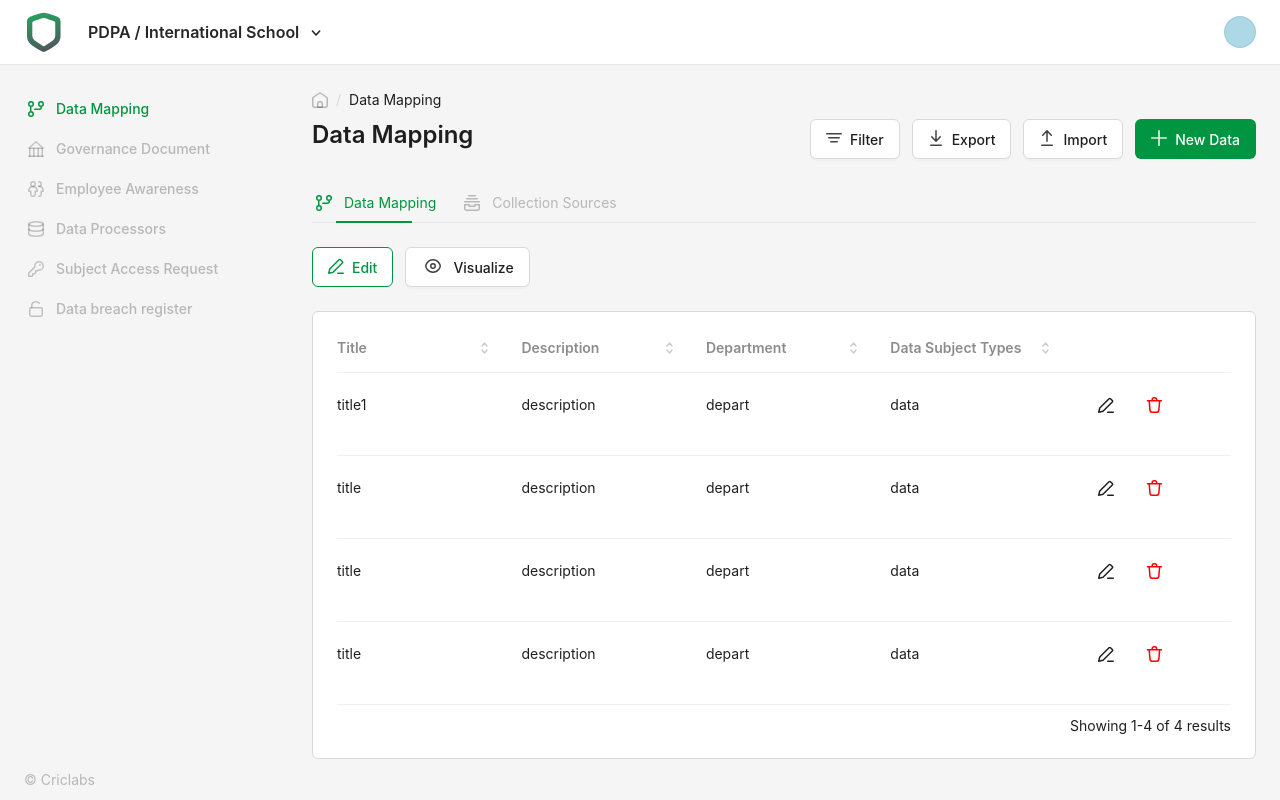
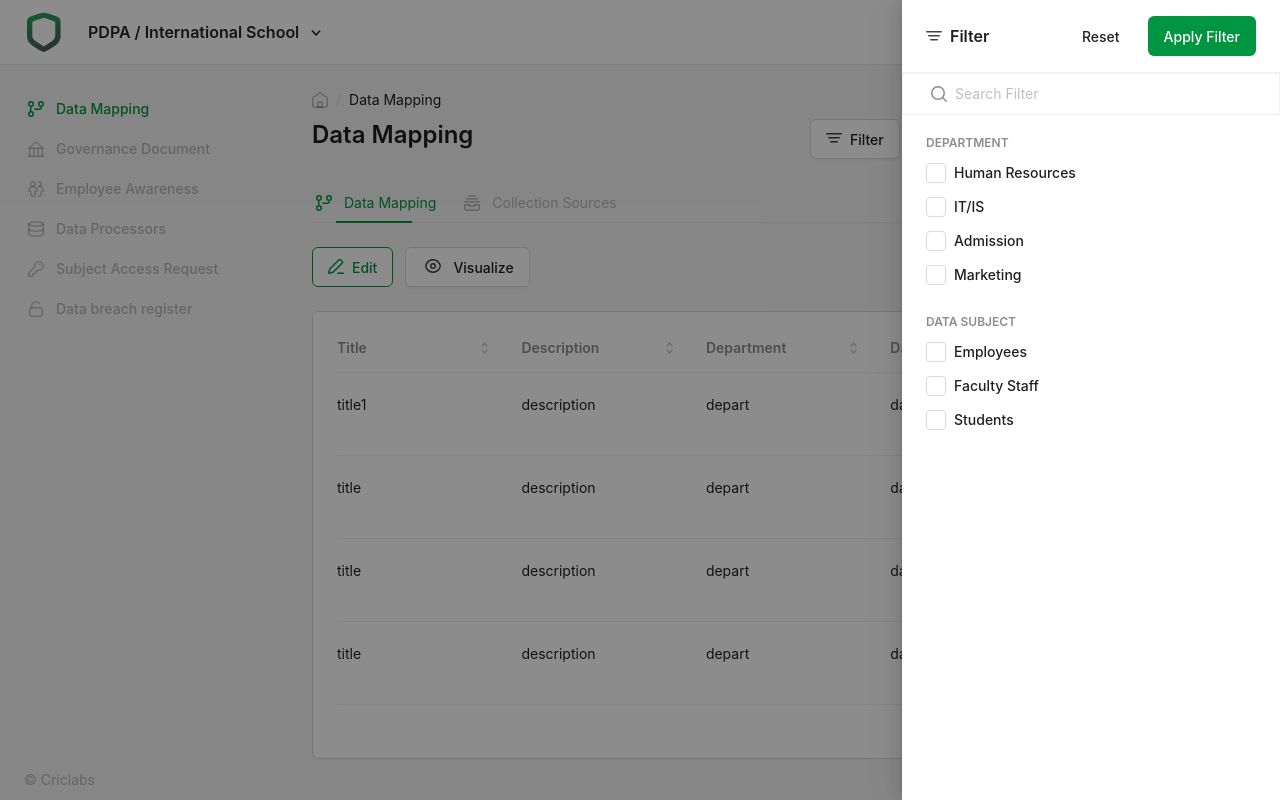
Before and after one commit to volkswg/criclabs-code-challenge, a Next.js app: page /data-mapping in a window 1280 px wide. Both pictures are taken after a click on the button "Filter". Built offline with nearby package versions, Linux system fonts and the light colour scheme.

Commit message:
feat: [FE] create data filter form

```diff
--- /dev/null
+++ b/src/app/data-mapping/content/data-filter-form/data-filter-form.module.css
@@ -0,0 +1,35 @@
+.LabelStyle {
+  font-size: 12px;
+  font-weight: 600;
+  line-height: 20px;
+  color: #00000073;
+}
+
+.CheckboxLabelStyle {
+  font-weight: 500;
+  font-size: 14px;
+  line-height: 22px;
+}
+
+.SearchInput {
+  border-color: #0f172a0f;
+  padding: 8px var(--viewportPaddingH);
+  border-radius: 0;
+  outline: none;
+}
+
+.SearchInput:hover,
+.SearchInput:focus,
+.SearchInput:focus-within {
+  border-color: #0f172a0f;
+}
+
+.ContentContainer {
+  padding: 16px var(--viewportPaddingH);
+}
+
+@media screen and (max-width: 576px) {
+  .ContentContainer {
+    padding: 16px var(--xsViewportPaddingH);
+  }
+}
--- /dev/null
+++ b/src/app/data-mapping/content/data-filter-form/index.tsx
@@ -0,0 +1,89 @@
+'use client';
+import React from 'react';
+import { Form, Checkbox, Flex, Input, FormInstance } from 'antd';
+import { DataSubjectTypeType, DepartmentType } from '@/interfaces/data';
+import { DataMappingFilterType } from '@/interfaces/filter';
+import SearchIcon from '../../../../../public/static/search-icon.svg';
+import style from './data-filter-form.module.css';
+
+interface DataFilterFormProps {
+  form: FormInstance;
+  departmentDataList: DepartmentType[];
+  dataSubjectTypeDataList: DataSubjectTypeType[];
+  onApplyFilter?: (filters: DataMappingFilterType) => void;
+}
+
+type FieldType = {
+  searchText: string;
+  department: number[];
+  dataSubjectType: number[];
+};
+
+const DataFilterForm = ({
+  form,
+  departmentDataList = [],
+  dataSubjectTypeDataList = [],
+  onApplyFilter = () => {},
+}: DataFilterFormProps) => {
+  const onFinishHandler = async (values: FieldType) => onApplyFilter(values);
+
+  return (
+    <Form
+      form={form}
+      layout="vertical"
+      onFinish={onFinishHandler}
+      requiredMark={false}
+      className={style.NewDataForm}
+    >
+      <Form.Item<FieldType> name="searchText" style={{ marginBottom: 0 }}>
+        <Input
+          className={style.SearchInput}
+          prefix={<SearchIcon color="#00000073" />}
+          placeholder={'Search Filter'}
+          allowClear
+        />
+      </Form.Item>
+      <div className={style.ContentContainer}>
+        <Form.Item<FieldType>
+          name="department"
+          label={<span className={style.LabelStyle}>DEPARTMENT</span>}
+        >
+          <Checkbox.Group>
+            <Flex vertical gap={12}>
+              {departmentDataList.map(({ id, value }) => (
+                <Checkbox
+                  key={id}
+                  value={id}
+                  className={style.CheckboxLabelStyle}
+                >
+                  {value}
+                </Checkbox>
+              ))}
+            </Flex>
+          </Checkbox.Group>
+        </Form.Item>
+
+        <Form.Item<FieldType>
+          name="dataSubjectType"
+          label={<span className={style.LabelStyle}>DATA SUBJECT</span>}
+        >
+          <Checkbox.Group>
+            <Flex vertical gap={12}>
+              {dataSubjectTypeDataList.map(({ id, value }) => (
+                <Checkbox
+                  key={id}
+                  value={id}
+                  className={style.CheckboxLabelStyle}
+                >
+                  {value}
+                </Checkbox>
+              ))}
+            </Flex>
+          </Checkbox.Group>
+        </Form.Item>
+      </div>
+    </Form>
+  );
+};
+
+export default DataFilterForm;
--- a/src/app/data-mapping/content/data-mapping.module.css
+++ b/src/app/data-mapping/content/data-mapping.module.css
@@ -64,7 +64,8 @@
   }
 }
 
-.NewDataDrawerTitle {
+.NewDataDrawerTitle,
+.FilterDrawerTitle {
   display: flex;
   gap: 12px;
   align-items: center;
--- a/src/app/data-mapping/content/index.tsx
+++ b/src/app/data-mapping/content/index.tsx
@@ -1,5 +1,5 @@
 'use client';
-import React, { useState } from 'react';
+import React, { useEffect, useState } from 'react';
 import { Button, Form, Menu, MenuProps } from 'antd';
 import FilterIcon from '../../../../public/static/filter-icon.svg';
 import ExportIcon from '../../../../public/static/export-icon.svg';
@@ -13,7 +13,10 @@ import DisplayDataTable from './display-data-table';
 import ResponsiveDrawer from '@/components/responsive-drawer';
 import style from './data-mapping.module.css';
 import NewDataForm from './new-data-form';
+import DataFilterForm from './data-filter-form';
+import { DataSubjectTypeType, DepartmentType } from '@/interfaces/data';
 
+import { DataMappingFilterType } from '@/interfaces/filter';
 
 const items: MenuProps['items'] = [
   {
@@ -33,16 +36,91 @@ const items: MenuProps['items'] = [
 
 const DataMappingContent = () => {
   const [newDataForm] = Form.useForm();
+  const [filterDataForm] = Form.useForm();
+
   const [openNewDataDrawer, setOpenNewDataDrawer] = useState<boolean>(false);
+  const [openFilterDrawer, setOpenFilterDrawer] = useState<boolean>(false);
+
+  // Department data
+  const [departmentDataList, setDepartmentDataList] = useState<
+    DepartmentType[]
+  >([]);
+
+  // Data Subject Type data
+  const [dataSubjectTypeDataList, setDataSubjectTypeDataList] = useState<
+    DataSubjectTypeType[]
+  >([]);
+
+  // Data Mapping Filter
+  const [dataMappingFilter, setDataMappingFilter] =
+    useState<DataMappingFilterType>({
+      searchText: undefined,
+      department: undefined,
+      dataSubjectType: undefined,
+    });
+
   const openNewDataDrawerHandler = () => setOpenNewDataDrawer(true);
   const closeNewDataDrawerHandler = () => setOpenNewDataDrawer(false);
+
+  const openFilterDrawerHandler = () => setOpenFilterDrawer(true);
+  const closeFilterDrawerHandler = (updateFilterForm: boolean = false) => {
+    setOpenFilterDrawer(false);
+    // set field to current filter data
+    if (updateFilterForm) {
+      filterDataForm.setFieldsValue(dataMappingFilter);
+    }
+  };
+
+  const fetchDepartmentsHandler = async () => {
+    setDepartmentDataList([
+      { id: 1, value: 'Human Resources' },
+      { id: 2, value: 'IT/IS' },
+      { id: 3, value: 'Admission' },
+      { id: 4, value: 'Marketing' },
+    ]);
+  };
+
+  const fetchDataSubjectTypeHandler = async () => {
+    setDataSubjectTypeDataList([
+      { id: 1, value: 'Employees' },
+      { id: 2, value: 'Faculty Staff' },
+      { id: 3, value: 'Students' },
+    ]);
+  };
+
+  // filter handler
+  const applyFilterHandler = async (filter: DataMappingFilterType) => {
+    setDataMappingFilter(filter);
+    closeFilterDrawerHandler();
+  };
+  const resetFilterHandler = async () => {
+    setDataMappingFilter({
+      searchText: undefined,
+      department: undefined,
+      dataSubjectType: undefined,
+    });
+    closeFilterDrawerHandler(true);
+    filterDataForm.resetFields();
+  };
+
+  useEffect(() => {
+    const fetchData = async () => {
+      await fetchDepartmentsHandler();
+      await fetchDataSubjectTypeHandler();
+    };
+    fetchData();
+  }, []);
+
   return (
     <>
       <div className={style.PageContainer}>
         <div className={style.TitleSection}>
           <span className={style.PageTitle}>Data Mapping</span>
           <div className={style.TitleButtons}>
-            <Button icon={<FilterIcon width={16} height={16} />}>
+            <Button
+              icon={<FilterIcon width={16} height={16} />}
+              onClick={openFilterDrawerHandler}
+            >
               <span className={style.HideBtnLabel}>Filter</span>
             </Button>
             <Button icon={<ExportIcon width={16} height={16} />}>
@@ -78,6 +156,7 @@ const DataMappingContent = () => {
           <DisplayDataTable />
         </div>
       </div>
+      {/* Drawer Section */}
       <ResponsiveDrawer
         open={openNewDataDrawer}
         onClose={closeNewDataDrawerHandler}
@@ -102,7 +181,52 @@ const DataMappingContent = () => {
           </div>
         }
       >
-        <NewDataForm form={newDataForm} />
+        <NewDataForm
+          form={newDataForm}
+          departmentDataList={departmentDataList}
+          dataSubjectTypeDataList={dataSubjectTypeDataList}
+        />
+      </ResponsiveDrawer>
+      <ResponsiveDrawer
+        open={openFilterDrawer}
+        onClose={closeFilterDrawerHandler}
+        title={
+          <div className={style.FilterDrawerTitle}>
+            <span
+              className={style.TextTitle}
+              style={{
+                display: 'flex',
+                alignItems: 'center',
+                gap: 8,
+              }}
+            >
+              <FilterIcon /> Filter
+            </span>
+            <Button
+              type="text"
+              style={{ marginLeft: 'auto' }}
+              onClick={resetFilterHandler}
+            >
+              Reset
+            </Button>
+            <Button
+              type="primary"
+              onClick={() => {
+                filterDataForm.submit();
+              }}
+            >
+              Apply Filter
+            </Button>
+          </div>
+        }
+        noPadding
+      >
+        <DataFilterForm
+          form={filterDataForm}
+          departmentDataList={departmentDataList}
+          dataSubjectTypeDataList={dataSubjectTypeDataList}
+          onApplyFilter={applyFilterHandler}
+        />
       </ResponsiveDrawer>
     </>
   );
--- /dev/null
+++ b/src/interfaces/data.ts
@@ -0,0 +1,9 @@
+export type DepartmentType = {
+  id: number;
+  value: string;
+};
+
+export type DataSubjectTypeType = {
+  id: number;
+  value: string;
+};
--- /dev/null
+++ b/src/interfaces/filter.ts
@@ -0,0 +1,5 @@
+export type DataMappingFilterType = {
+  searchText: string | undefined;
+  department: number[] | undefined;
+  dataSubjectType: number[] | undefined;
+};
```
